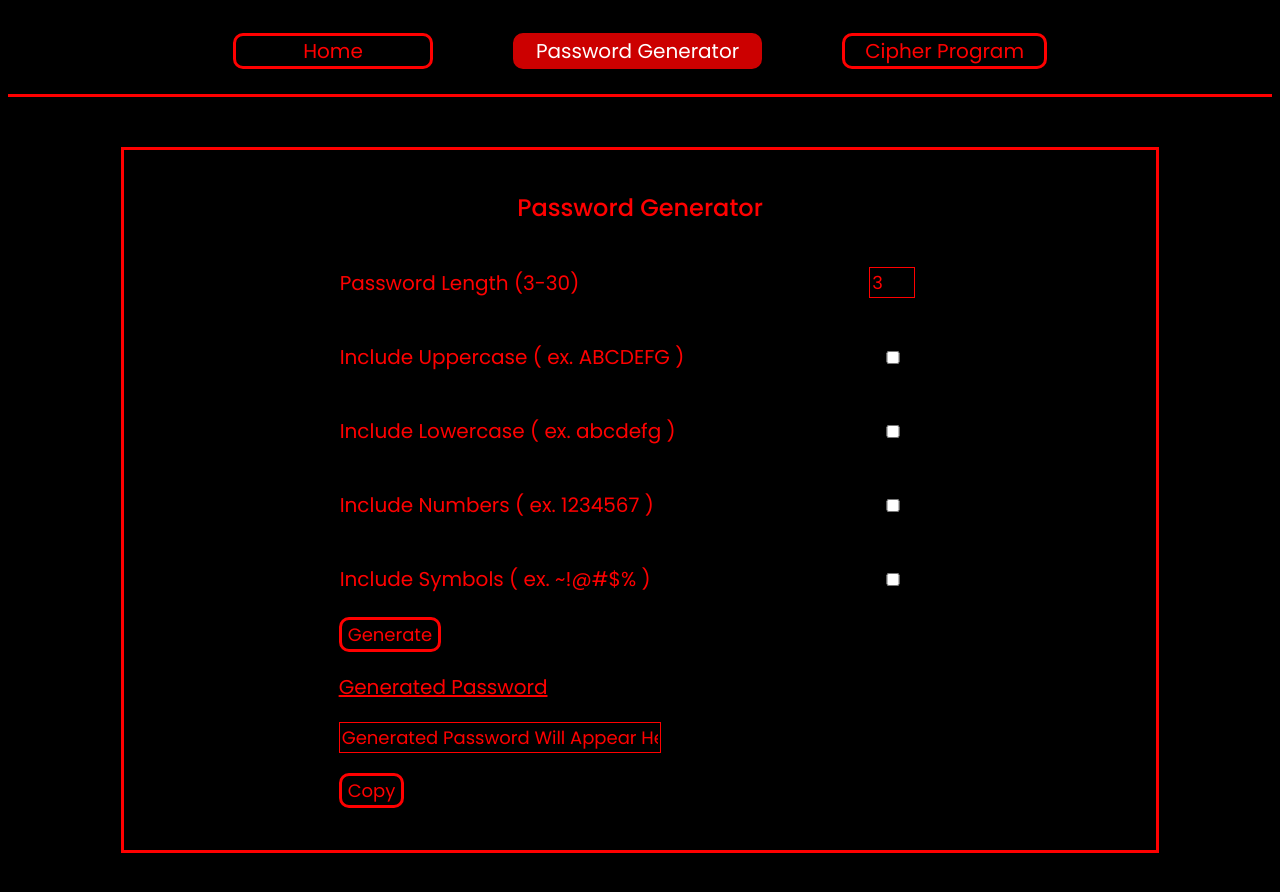
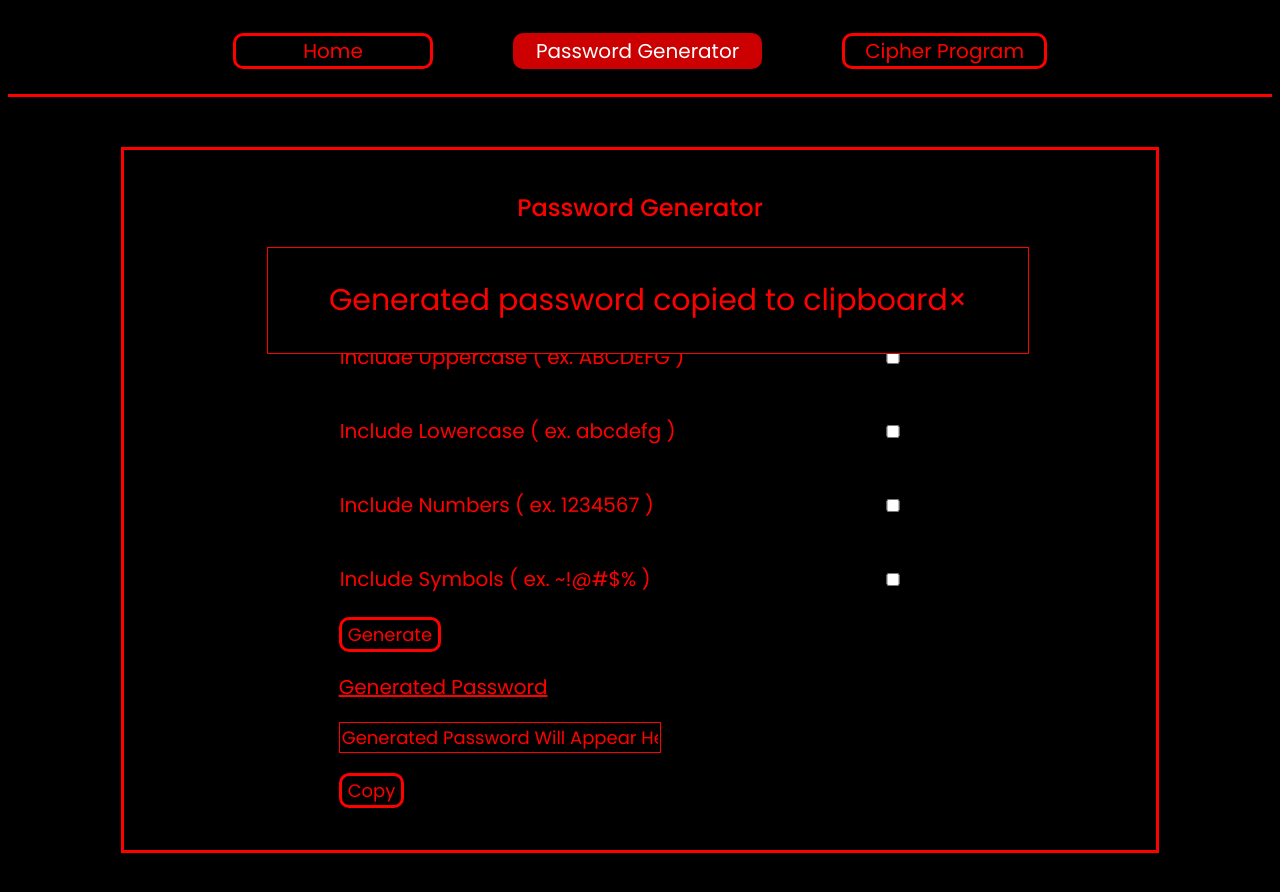
Before and after one commit to SergioGomes-Dev/Password-Generator-And-Cipher, a React (Create React App) app: page /password in a window 1280 px wide. Both pictures are taken after a click on the button "Copy". Shown: the top 892 px of the page. Built offline with nearby package versions, Linux system fonts and the light colour scheme.

Commit message:
Alert & Copy Functionality

```diff
--- a/src/index.css
+++ b/src/index.css
@@ -78,3 +78,28 @@ input {
   width: 60%;
   text-align: center;
 }
+
+.alert {
+  position: fixed;
+  z-index: 2;
+  width: 100%;
+}
+
+.alert-box {
+  border: #ff0000 1px solid;
+  background-color: black;
+  margin: 150px auto;
+  text-align: center;
+  font-size: 30px;
+  width: 700px;
+  padding: 30px;
+}
+
+.closebtn:hover {
+  cursor: pointer;
+  color: white;
+}
+
+.hidden {
+  display: none;
+}
--- a/src/screens/PasswordGeneratorScreen.js
+++ b/src/screens/PasswordGeneratorScreen.js
@@ -94,8 +94,26 @@ const PasswordGeneratorScreen = () => {
       setNumbers(false);
     }
   }
+
+  function copyClick() {
+    navigator.clipboard.writeText(password);
+    document.getElementById("alert").classList.remove("hidden");
+  }
+
+  function alertClick() {
+    document.getElementById("alert").classList.add("hidden");
+  }
+
   return (
     <>
+      <div id="alert" className="alert hidden">
+        <div className="alert-box">
+          Generated password copied to clipboard
+          <span className="closebtn" onClick={alertClick}>
+            &times;
+          </span>
+        </div>
+      </div>
       <div className="generator-box">
         <h2>Password Generator</h2>
         <div className="generator">
@@ -161,7 +179,9 @@ const PasswordGeneratorScreen = () => {
                 ></input>
               </p>
               <p>
-                <button className="btn">Copy</button>
+                <button className="btn" onClick={copyClick}>
+                  Copy
+                </button>
               </p>
             </div>
           </table>
```
